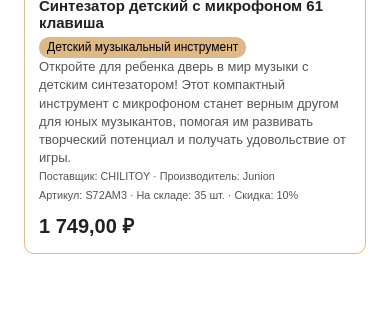
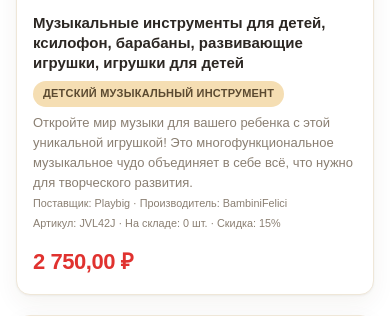
Before and after one commit to shortisshow-prog/mirigrushek, a PHP site: page / in a window 390 px wide. Shown: the part 4519-4835 px from the top of the page. Before the commit the page ends 4773 px from the top, so only its background shows below. Run offline with PHP 8.4, Linux system fonts and the light colour scheme; data comes from the database, SQL or seed files in the repository.

Commit message:
UI: современный минималистичный стиль (цвета/иконки/шрифт по ТЗ без изменений)

```diff
--- a/web/common.php
+++ b/web/common.php
@@ -43,34 +43,89 @@ function layout_header(string $title): void {
 <link rel="icon" href="images/icon.png">
 <title><?= e($title) ?> — МирИгрушек</title>
 <style>
-  :root{ --bg:#FFFFFF; --secondary:#F5DEB3; --accent:#DEB887; --sale:#FFDEAD; }
+  /* Цвета строго по ТЗ (Руководство по стилю М2) */
+  :root{
+    --bg:#FFFFFF; --secondary:#F5DEB3; --accent:#DEB887; --sale:#FFDEAD;
+    --ink:#2c2723; --muted:#8a7f72; --line:#efe7d8;
+    --radius:14px; --radius-sm:10px;
+    --shadow:0 1px 2px rgba(60,45,20,.05), 0 8px 24px rgba(60,45,20,.06);
+    --shadow-hover:0 4px 10px rgba(60,45,20,.08), 0 16px 40px rgba(60,45,20,.10);
+  }
   *{ box-sizing:border-box; }
-  body{ margin:0; font-family:Arial, Helvetica, sans-serif; background:var(--bg); color:#222; }
-  header.top{ display:flex; align-items:center; gap:16px; padding:12px 24px; background:var(--secondary); border-bottom:3px solid var(--accent); }
-  header.top img.logo{ height:48px; }
-  header.top h1{ font-size:20px; margin:0; flex:1; }
-  header.top .who{ font-size:14px; }
-  nav{ display:flex; gap:8px; padding:10px 24px; background:#fff; border-bottom:1px solid #eee; flex-wrap:wrap; }
-  a.btn,button.btn{ font-family:inherit; font-size:14px; text-decoration:none; color:#222; background:var(--secondary);
-      border:1px solid var(--accent); padding:8px 14px; border-radius:6px; cursor:pointer; }
-  a.btn.accent,button.btn.accent{ background:var(--accent); font-weight:bold; }
-  main{ padding:24px; }
-  .grid{ display:grid; grid-template-columns:repeat(auto-fill,minmax(280px,1fr)); gap:18px; }
-  .card{ border:1px solid var(--accent); border-radius:10px; background:#fff; padding:14px; display:flex; flex-direction:column; }
-  .card.sale{ background:var(--sale); }            /* скидка > 17% */
-  .card img.photo{ width:100%; height:180px; object-fit:contain; background:#fafafa; border-radius:8px; }
-  .card h3{ font-size:15px; margin:10px 0 6px; }
-  .card .meta{ font-size:13px; color:#555; line-height:1.4; flex:1; }
-  .price{ font-size:20px; font-weight:bold; margin-top:8px; }
-  .price.out{ color:#d00; }                        /* нет на складе -> цена красная */
-  .badge{ display:inline-block; background:var(--accent); color:#000; font-size:12px; padding:2px 8px; border-radius:10px; }
-  table{ border-collapse:collapse; width:100%; background:#fff; }
-  th,td{ border:1px solid var(--accent); padding:8px 10px; text-align:left; font-size:14px; }
-  th{ background:var(--secondary); }
-  form.bar{ display:flex; gap:10px; flex-wrap:wrap; align-items:end; margin-bottom:18px; }
-  label{ font-size:13px; display:flex; flex-direction:column; gap:4px; }
-  input,select,textarea{ font-family:inherit; font-size:14px; padding:7px; border:1px solid var(--accent); border-radius:6px; }
-  .msg{ padding:10px 14px; border-radius:6px; background:var(--sale); border:1px solid var(--accent); margin-bottom:16px; }
+  html{ -webkit-text-size-adjust:100%; }
+  body{ margin:0; font-family:Arial, Helvetica, sans-serif; background:var(--bg); color:var(--ink);
+        line-height:1.5; -webkit-font-smoothing:antialiased; }
+
+  /* ---- Шапка ---- */
+  header.top{ position:sticky; top:0; z-index:20; display:flex; align-items:center; gap:14px;
+              padding:14px 32px; background:rgba(255,255,255,.85); backdrop-filter:saturate(1.2) blur(8px);
+              border-bottom:1px solid var(--line); }
+  header.top img.logo{ height:40px; width:auto; display:block; }
+  header.top h1{ font-size:18px; font-weight:700; letter-spacing:-.01em; margin:0; flex:1; }
+  header.top .who{ font-size:13px; color:var(--muted); background:var(--secondary);
+                   padding:6px 12px; border-radius:999px; white-space:nowrap; }
+  header.top .who b{ color:var(--ink); font-weight:700; }
+
+  /* ---- Навигация ---- */
+  nav{ position:sticky; top:69px; z-index:19; display:flex; align-items:center; gap:8px;
+       padding:12px 32px; background:rgba(255,255,255,.9); backdrop-filter:blur(8px);
+       border-bottom:1px solid var(--line); flex-wrap:wrap; }
+
+  /* ---- Кнопки ---- */
+  a.btn,button.btn{ font-family:inherit; font-size:14px; line-height:1; text-decoration:none; color:var(--ink);
+      background:#fff; border:1px solid var(--line); padding:10px 16px; border-radius:999px; cursor:pointer;
+      transition:background .15s, border-color .15s, transform .05s, box-shadow .15s; }
+  a.btn:hover,button.btn:hover{ background:var(--secondary); border-color:var(--accent); }
+  a.btn:active,button.btn:active{ transform:translateY(1px); }
+  a.btn.accent,button.btn.accent{ background:var(--accent); border-color:var(--accent); color:#3a2c16; font-weight:700; }
+  a.btn.accent:hover,button.btn.accent:hover{ box-shadow:var(--shadow); filter:brightness(.97); }
+
+  main{ padding:32px; max-width:1200px; margin:0 auto; }
+
+  /* ---- Сетка карточек ---- */
+  .grid{ display:grid; grid-template-columns:repeat(auto-fill,minmax(260px,1fr)); gap:20px; }
+  .card{ border:1px solid var(--line); border-radius:var(--radius); background:#fff; padding:16px;
+         display:flex; flex-direction:column; box-shadow:var(--shadow);
+         transition:transform .18s ease, box-shadow .18s ease; }
+  .card:hover{ transform:translateY(-3px); box-shadow:var(--shadow-hover); }
+  .card.sale{ background:var(--sale); border-color:var(--accent); }   /* скидка > 17% — фон #FFDEAD */
+  .card img.photo{ width:100%; height:190px; object-fit:contain; background:#fbf9f5;
+                   border-radius:var(--radius-sm); padding:8px; }
+  .card h3{ font-size:15px; font-weight:700; line-height:1.35; margin:14px 0 8px; }
+  .card .meta{ font-size:13px; color:var(--muted); line-height:1.55; flex:1; }
+  .card .meta small{ color:var(--muted); }
+  .price{ font-size:22px; font-weight:800; letter-spacing:-.02em; margin-top:12px; }
+  .price.out{ color:#e0322f; }                        /* нет на складе -> цена красная */
+
+  .badge{ display:inline-block; background:var(--secondary); color:#5b4a31; font-size:11px; font-weight:700;
+          letter-spacing:.02em; text-transform:uppercase; padding:4px 10px; border-radius:999px; margin-bottom:6px; }
+
+  /* ---- Таблицы ---- */
+  table{ border-collapse:separate; border-spacing:0; width:100%; background:#fff;
+         border:1px solid var(--line); border-radius:var(--radius); overflow:hidden; box-shadow:var(--shadow); }
+  th,td{ padding:12px 14px; text-align:left; font-size:14px; border-bottom:1px solid var(--line); }
+  th{ background:var(--secondary); color:#5b4a31; font-weight:700; font-size:12px;
+      text-transform:uppercase; letter-spacing:.03em; }
+  tr:last-child td{ border-bottom:0; }
+  tbody tr:hover td{ background:#fdfbf7; }
+
+  /* ---- Формы ---- */
+  form.bar{ display:flex; gap:12px; flex-wrap:wrap; align-items:end; margin-bottom:24px;
+            background:#fff; border:1px solid var(--line); border-radius:var(--radius); padding:16px; box-shadow:var(--shadow); }
+  label{ font-size:13px; font-weight:600; color:var(--muted); display:flex; flex-direction:column; gap:6px; }
+  input,select,textarea{ font-family:inherit; font-size:14px; color:var(--ink); padding:10px 12px;
+      background:#fff; border:1px solid var(--line); border-radius:var(--radius-sm); outline:none;
+      transition:border-color .15s, box-shadow .15s; }
+  input:focus,select:focus,textarea:focus{ border-color:var(--accent); box-shadow:0 0 0 3px rgba(222,184,135,.35); }
+
+  .msg{ padding:12px 16px; border-radius:var(--radius-sm); background:var(--sale);
+        border:1px solid var(--accent); color:#5b4a31; margin-bottom:18px; font-size:14px; }
+
+  h2,h3.section{ font-weight:700; letter-spacing:-.01em; }
+  @media (max-width:600px){
+    header.top,nav,main{ padding-left:16px; padding-right:16px; }
+    nav{ top:69px; }
+  }
 </style>
 </head>
 <body>
```
